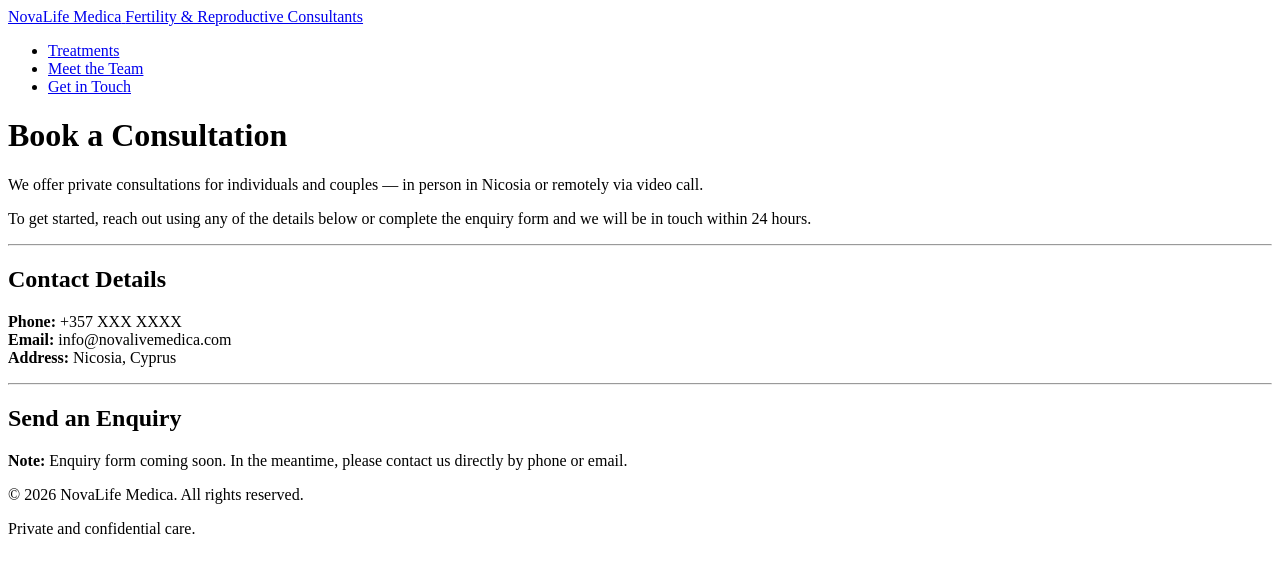
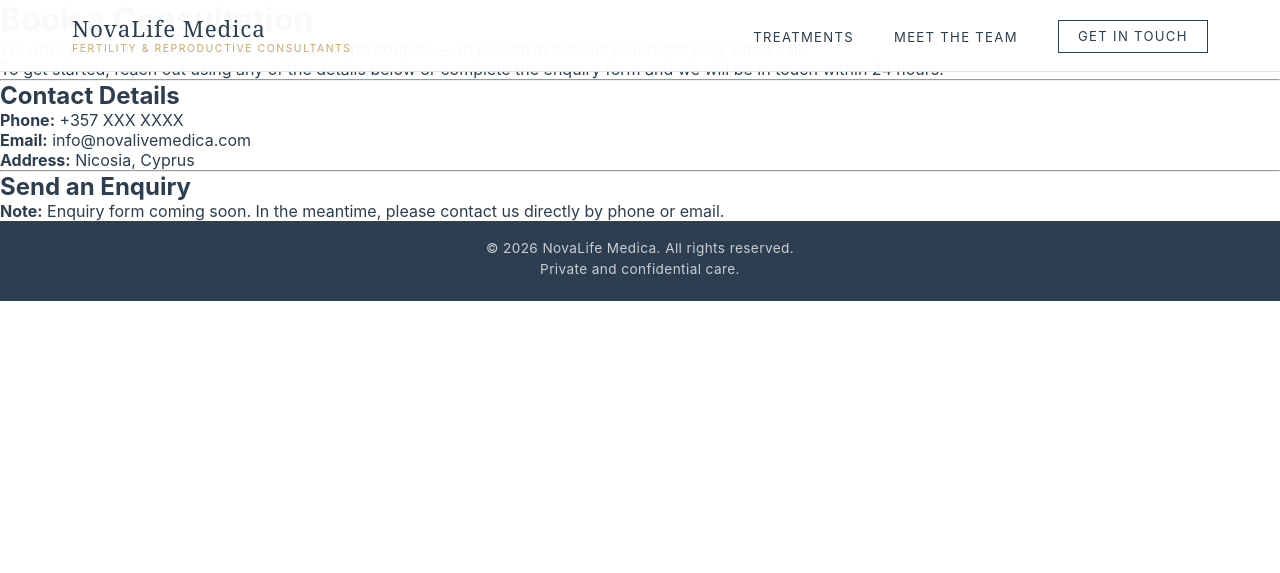
Before and after one commit to NnGitH/Fertility-Clinic-Website, a Jekyll site: the page built from consultation.md, in a window 1280 px wide. Shown: the top 573 px of the page. Built offline with Jekyll 4.4.1, drawn with Linux system fonts in a browser that asks for light colours.

Commit message:
Refactor CSS styles for layout and design

```diff
--- a/assets/css/style.css
+++ b/assets/css/style.css
@@ -1,3 +1,129 @@
+/* =====================
+   VARIABLES & RESET
+   ===================== */
+:root {
+  --navy: #2c3e50;
+  --teal: #2c5f7a;
+  --gold: #c9a96e;
+  --text-mid: #555;
+  --font-heading: 'Cormorant Garamond', Georgia, serif;
+  --font-body: 'Inter', sans-serif;
+}
+
+*, *::before, *::after { box-sizing: border-box; margin: 0; padding: 0; }
+
+html, body {
+  height: 100%;
+  font-family: var(--font-body);
+  color: var(--navy);
+  background: #fff;
+}
+
+a { text-decoration: none; color: inherit; }
+ul { list-style: none; }
+
+/* =====================
+   HEADER / NAV
+   ===================== */
+.site-header {
+  position: fixed;
+  top: 0; left: 0; right: 0;
+  z-index: 100;
+  background: rgba(255,255,255,0.97);
+  border-bottom: 1px solid #e8e0d8;
+  height: 72px;
+}
+
+.nav-container {
+  max-width: 1200px;
+  margin: 0 auto;
+  height: 100%;
+  padding: 0 2rem;
+  display: flex;
+  align-items: center;
+  justify-content: space-between;
+}
+
+.logo {
+  display: flex;
+  flex-direction: column;
+  line-height: 1.2;
+}
+
+.logo-main {
+  font-family: var(--font-heading);
+  font-size: 1.4rem;
+  color: var(--navy);
+  letter-spacing: 0.04em;
+}
+
+.logo-sub {
+  font-size: 0.65rem;
+  color: var(--gold);
+  letter-spacing: 0.15em;
+  text-transform: uppercase;
+}
+
+.nav-links {
+  display: flex;
+  gap: 2.5rem;
+  align-items: center;
+}
+
+.nav-links a {
+  font-size: 0.82rem;
+  letter-spacing: 0.1em;
+  text-transform: uppercase;
+  color: var(--navy);
+  transition: color 0.2s;
+}
+
+.nav-links a:hover { color: var(--gold); }
+
+.nav-cta {
+  border: 1px solid var(--navy) !important;
+  padding: 0.45rem 1.2rem;
+  transition: background 0.2s, color 0.2s !important;
+}
+
+.nav-cta:hover {
+  background: var(--navy) !important;
+  color: white !important;
+}
+
+/* =====================
+   HERO SECTION
+   ===================== */
+.hero {
+  background-image: linear-gradient(rgba(44,95,122,0.55), rgba(44,95,122,0.4)),
+    url('https://images.unsplash.com/photo-1506905925346-21bda4d32df4?auto=format&fit=crop&w=1600&q=80');
+  background-size: cover;
+  background-position: center;
+  height: calc(100vh - 72px);
+  margin-top: 72px;
+  display: flex;
+  flex-direction: column;
+  justify-content: space-between;
+  padding: 3rem 2rem 0;
+}
+
+.hero-content {
+  flex: 1;
+  display: flex;
+  align-items: center;
+  justify-content: center;
+  text-align: center;
+}
+
+.hero-content h1 {
+  font-family: var(--font-heading);
+  font-size: 3rem;
+  color: white;
+  font-weight: 400;
+  line-height: 1.2;
+  max-width: 750px;
+}
+
 /* =====================
    HERO BOTTOM PANELS
    ===================== */
@@ -77,3 +203,37 @@
   width: 80%;
   text-align: center;
 }
+
+/* =====================
+   FOOTER
+   ===================== */
+footer {
+  background: var(--navy);
+  color: rgba(255,255,255,0.75);
+  text-align: center;
+  padding: 1.2rem 2rem;
+  font-size: 0.85rem;
+  letter-spacing: 0.03em;
+}
+
+footer p { margin-bottom: 0.3rem; }
+
+/* =====================
+   CONTENT PAGES (non-home)
+   ===================== /
+.section {
+  max-width: 900px;
+  margin: 0 auto;
+  padding: 5rem 2rem;
+}
+
+.section h1, .section h2 {
+  font-family: var(--font-heading);
+  color: var(--navy);
+  font-weight: 400;
+  margin-bottom: 1.2rem;
+}
+
+.section h1 { font-size: 2.2rem; }
+.section h2 { font-size: 1.7rem; margin-top: 2.5rem; }
+.section
```
